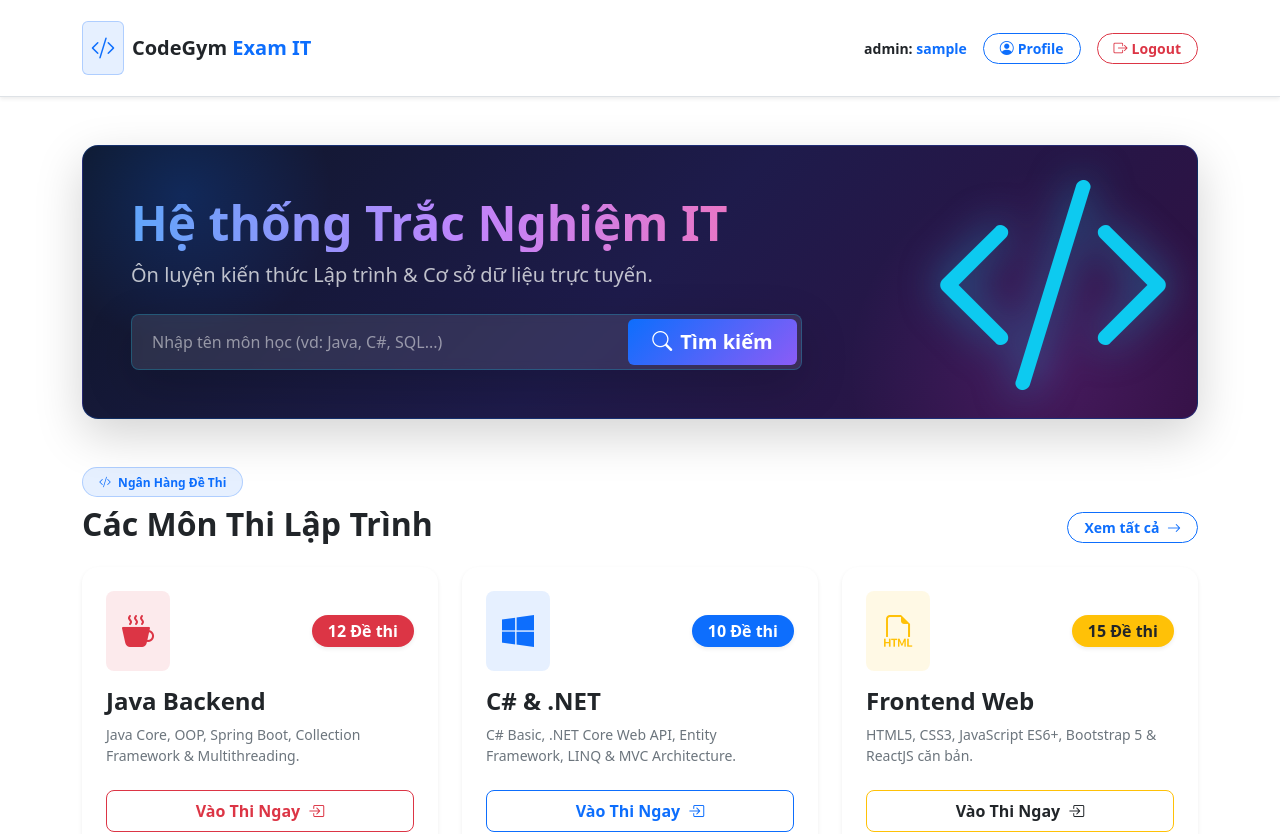
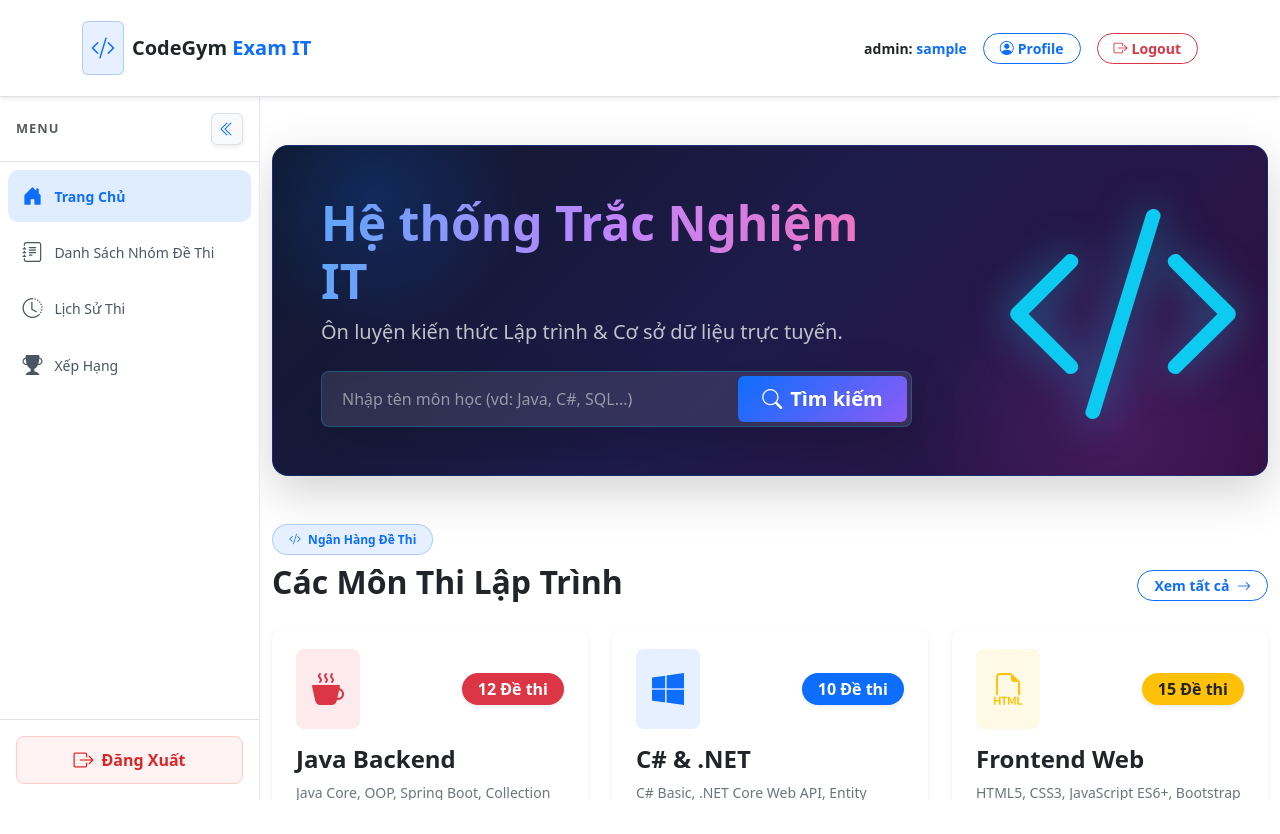
Before and after one commit to tiendat2k3dev/examplatform, a Next.js app: page / in a window 1280 px wide. Shown: the top 834 px of the page. After the commit the page ends 800 px from the top, so only its background shows below. Built offline with nearby package versions, Linux system fonts and the light colour scheme; sample sign-in values are in the browser's storage.

Commit message:
Update sidebar

```diff
--- a/src/app/layout.tsx
+++ b/src/app/layout.tsx
@@ -4,12 +4,14 @@
 import "react-toastify/dist/ReactToastify.css"; // Import CSS Toastify
 import Navbar from "@/components/Navbar/Navbar";
 import Footer from "@/components/Footer/Footer";
+import Sidebar from "@/components/Sidebar/Sidebar"; // 1. Import Sidebar
 import ClientScript from "@/components/ClientScript";
 import { Providers } from "@/redux/Providers";
 import { ToastContainer } from "react-toastify"; // Import ToastContainer
+
 export const metadata: Metadata = {
-  title: "Create Next",
-  description: "Generated by create next app",
+  title: "CodeGym Exam IT",
+  description: "Hệ thống thi trắc nghiệm IT trực tuyến",
 };
 
 export default function RootLayout({
@@ -20,11 +22,23 @@
   return (
     <html lang="en" suppressHydrationWarning>
       {/* Bổ sung suppressHydrationWarning vào body */}
-      <body className="d-flex flex-column vh-100" suppressHydrationWarning>
+      <body className="d-flex flex-column vh-100 overflow-hidden" suppressHydrationWarning>
         <Providers>
+          {/* Header trên cùng */}
           <Navbar />
-          <main className="flex-grow-1">{children}</main>
-          <Footer />
+
+          {/* Khung chứa Sidebar (bên trái) và Nội dung chính + Footer (bên phải) */}
+          <div className="d-flex flex-grow-1 overflow-hidden position-relative">
+            {/* Sidebar cố định bên trái */}
+            <Sidebar />
+
+            {/* Vùng nội dung cuộn bên phải */}
+            <div className="flex-grow-1 d-flex flex-column overflow-y-auto">
+              <main className="flex-grow-1">{children}</main>
+              <Footer />
+            </div>
+          </div>
+
           <ClientScript />
           <ToastContainer
             position="top-right"
--- /dev/null
+++ b/src/components/Sidebar/Sidebar.module.css
@@ -0,0 +1,78 @@
+/* src/components/Sidebar/Sidebar.module.css */
+.sidebarContainer {
+  width: 260px;
+  min-width: 260px;
+  background-color: #ffffff;
+  border-right: 1px solid #e5e7eb;
+  z-index: 100;
+  transition: all 0.3s cubic-bezier(0.4, 0, 0.2, 1);
+  overflow: hidden;
+  white-space: nowrap;
+}
+
+/* Trạng thái thu gọn */
+.collapsed {
+  width: 70px;
+  min-width: 70px;
+}
+
+.collapsed .hideOnCollapse {
+  display: none !important;
+}
+
+.collapsed .navLink {
+  justify-content: center;
+  padding: 0.7rem 0;
+}
+
+.collapsed .toggleBtn {
+  margin: 0 auto !important;
+}
+
+/* Navigation Links */
+.navLink {
+  color: #4b5563 !important;
+  border-radius: 10px;
+  padding: 0.7rem 0.9rem;
+  font-weight: 500;
+  transition: all 0.2s ease-in-out;
+  display: flex;
+  align-items: center;
+  gap: 0.75rem;
+  text-decoration: none;
+}
+
+.navLink:hover {
+  color: #0d6efd !important;
+  background-color: #f3f4f6;
+}
+
+.activeNavLink {
+  color: #0d6efd !important;
+  background-color: #e0edff;
+  font-weight: 700;
+}
+
+/* Nút Đăng xuất */
+.logoutBtn {
+  background-color: #fef2f2;
+  border: 1px solid #fecaca;
+  color: #dc2626;
+  transition: all 0.2s ease;
+}
+
+.logoutBtn:hover {
+  background-color: #dc2626;
+  color: #ffffff;
+}
+
+/* Style nút toggle thu mở */
+.toggleBtn {
+  width: 32px;
+  height: 32px;
+  transition: transform 0.2s ease;
+}
+
+.toggleBtn:hover {
+  background-color: #e0edff !important;
+}
--- /dev/null
+++ b/src/components/Sidebar/Sidebar.tsx
@@ -0,0 +1,116 @@
+// src/components/Sidebar/Sidebar.tsx
+"use client";
+import { useState } from "react";
+import Link from "next/link";
+import { usePathname, useRouter } from "next/navigation";
+import { useSelector, useDispatch } from "react-redux";
+import { RootState } from "@/redux/store";
+import { logout } from "@/redux/reducers/AuthReducer";
+import { toast } from "react-toastify";
+import styles from "./Sidebar.module.css";
+
+const menuItems = [
+  { label: "Trang Chủ", href: "/", icon: "bi-house-door-fill", requiresAuth: false },
+  { label: "Danh Sách Nhóm Đề Thi", href: "/exam-category", icon: "bi-journal-text", requiresAuth: false },
+  { label: "Lịch Sử Thi", href: "/history", icon: "bi-clock-history", requiresAuth: true },
+  { label: "Xếp Hạng", href: "/leaderboard", icon: "bi-trophy-fill", requiresAuth: true },
+];
+
+const Sidebar = () => {
+  const [isCollapsed, setIsCollapsed] = useState(false);
+  const pathname = usePathname();
+  const router = useRouter();
+  const dispatch = useDispatch();
+  const { currentUser } = useSelector((state: RootState) => state.authReducer);
+
+  if (currentUser?.role === "Admin") {
+    return null;
+  }
+
+  const handleLogout = () => {
+    dispatch(logout());
+    router.push("/login");
+  };
+
+  // Xử lý sự kiện click menu
+  const handleNavClick = (e: React.MouseEvent, item: typeof menuItems[0]) => {
+    // Nếu trang yêu cầu đăng nhập mà người dùng chưa đăng nhập
+    if (item.requiresAuth && !currentUser) {
+      e.preventDefault(); // Ngăn chuyển trang
+      toast.warning("Vui lòng đăng nhập để xem " + item.label.toLowerCase() + "!");
+      router.push("/login");
+    }
+  };
+
+  return (
+    <aside
+      className={`d-none d-md-flex flex-column ${styles.sidebarContainer} ${
+        isCollapsed ? styles.collapsed : ""
+      }`}
+    >
+      {/* HEADER SIDEBAR: Chữ MENU & Nút Toggle */}
+      <div className="d-flex align-items-center justify-content-between p-3 border-bottom">
+        <span
+          className={`fw-bold text-muted text-uppercase m-0 ${styles.hideOnCollapse}`}
+          style={{ fontSize: "0.8rem", letterSpacing: "1px" }}
+        >
+          MENU
+        </span>
+
+        <button
+          type="button"
+          onClick={() => setIsCollapsed(!isCollapsed)}
+          className={`btn btn-sm btn-light border shadow-sm rounded-2 d-flex align-items-center justify-content-center p-1.5 ${styles.toggleBtn}`}
+          title={isCollapsed ? "Mở rộng Sidebar" : "Thu gọn Sidebar"}
+        >
+          <i
+            className={`bi ${
+              isCollapsed ? "bi-chevron-double-right" : "bi-chevron-double-left"
+            } fs-6 text-primary`}
+          ></i>
+        </button>
+      </div>
+
+      {/* DANH SÁCH MENU */}
+      <div className="p-2 flex-grow-1 overflow-y-auto">
+        <nav className="d-flex flex-column gap-1">
+          {menuItems.map((item) => {
+            const isActive = pathname === item.href;
+            return (
+              <Link
+                key={item.href}
+                href={item.href}
+                onClick={(e) => handleNavClick(e, item)}
+                className={`${styles.navLink} ${
+                  isActive ? styles.activeNavLink : ""
+                }`}
+                title={isCollapsed ? item.label : ""}
+              >
+                <i className={`bi ${item.icon} fs-5`}></i>
+                <span className={`small ${styles.hideOnCollapse}`}>
+                  {item.label}
+                </span>
+              </Link>
+            );
+          })}
+        </nav>
+      </div>
+
+      {/* NÚT ĐĂNG XUẤT */}
+      {currentUser && (
+        <div className="p-3 border-top mt-auto">
+          <button
+            onClick={handleLogout}
+            className={`btn w-100 py-2 rounded-3 fw-bold small d-flex align-items-center justify-content-center gap-2 ${styles.logoutBtn}`}
+            title={isCollapsed ? "Đăng Xuất" : ""}
+          >
+            <i className="bi bi-box-arrow-right fs-5"></i>
+            <span className={styles.hideOnCollapse}>Đăng Xuất</span>
+          </button>
+        </div>
+      )}
+    </aside>
+  );
+};
+
+export default Sidebar;
```
Also changed, not shown: src/app/(dashboard)/user/page.tsx (+32 -2 lines).
